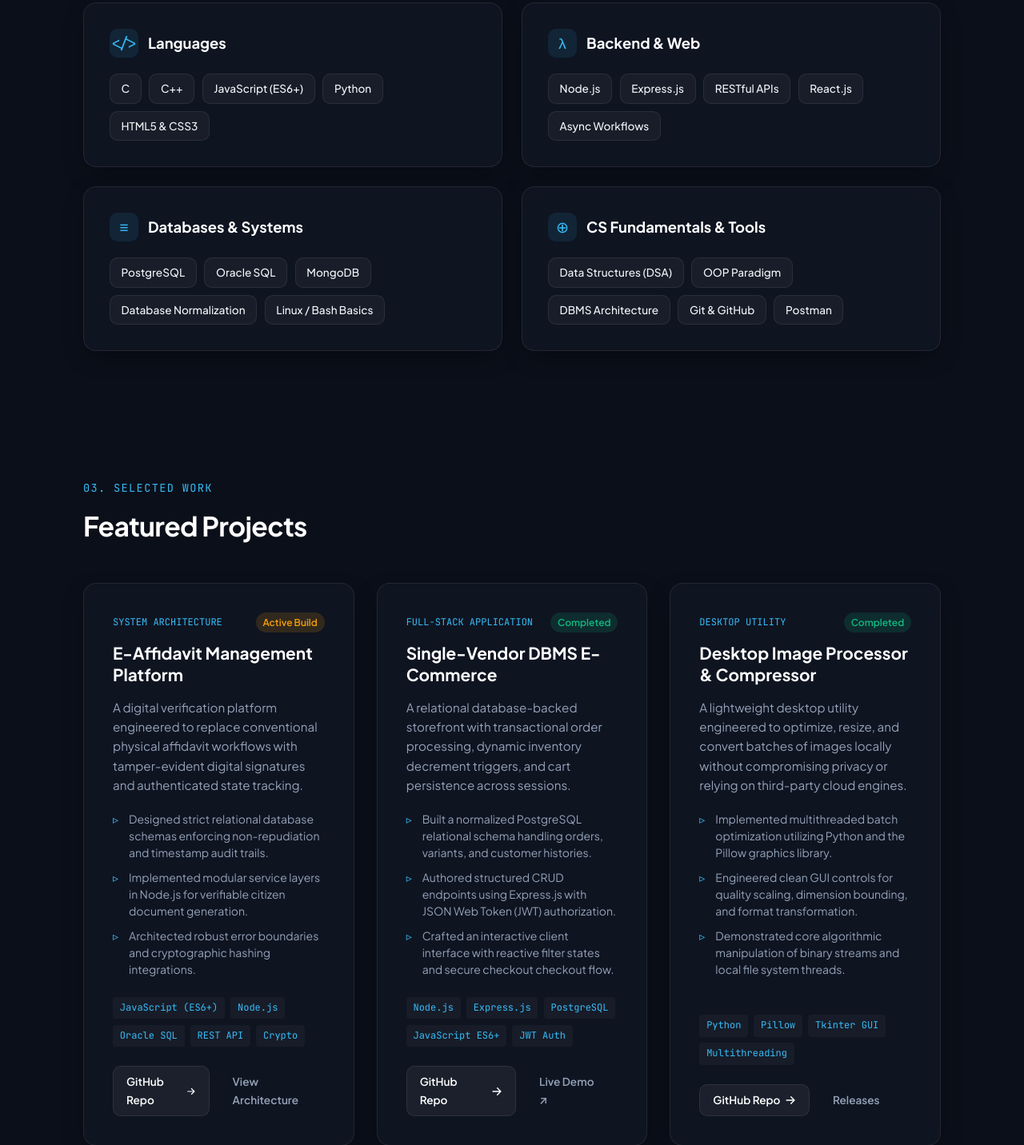
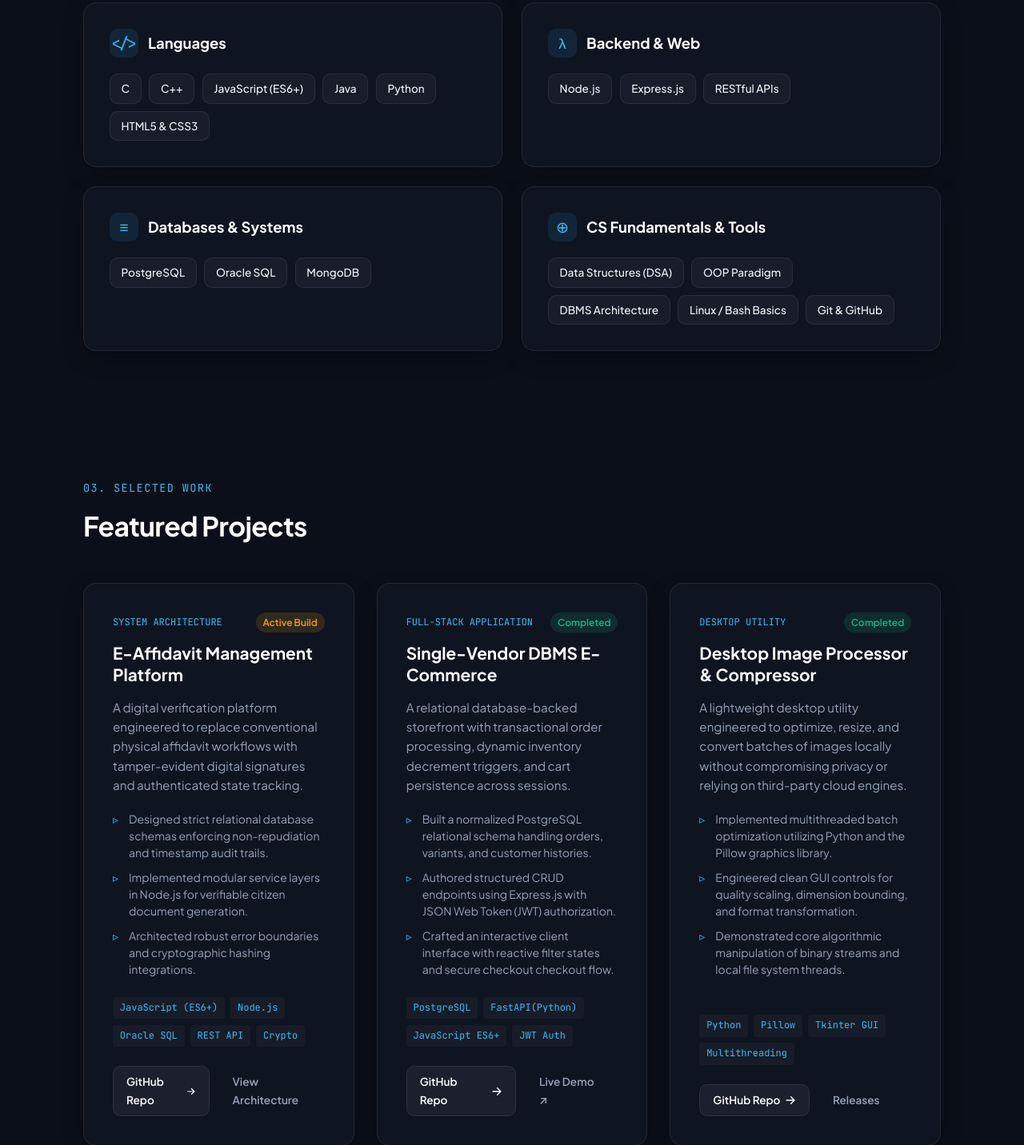
Before and after one commit to abdullahalmonzil/abdullahalmonzil.github.io, a plain HTML site: page index.html in a window 1280 px wide. Shown: the part 1693-3125 px from the top of the page at 80% size. Drawn offline with Linux system fonts and the light colour scheme; a script that the page names is missing.

Commit message:
Update tech skills and project details in index.html

```diff
--- a/index.html
+++ b/index.html
@@ -230,7 +230,7 @@
 
             <div class="about-metric-column">
               <div class="metric-card glassmorphism">
-                <span class="metric-number">3+</span>
+                <span class="metric-number">2+</span>
                 <span class="metric-label">Years of Problem-Solving</span>
                 <p class="metric-text">
                   Dedicated study in C/C++, algorithmic challenges, and system
@@ -269,6 +269,7 @@
                 <span class="tech-pill">C</span>
                 <span class="tech-pill">C++</span>
                 <span class="tech-pill">JavaScript (ES6+)</span>
+                <span class="tech-pill"> Java</span>
                 <span class="tech-pill">Python</span>
                 <span class="tech-pill">HTML5 & CSS3</span>
               </div>
@@ -284,8 +285,6 @@
                 <span class="tech-pill">Node.js</span>
                 <span class="tech-pill">Express.js</span>
                 <span class="tech-pill">RESTful APIs</span>
-                <span class="tech-pill">React.js</span>
-                <span class="tech-pill">Async Workflows</span>
               </div>
             </div>
 
@@ -299,8 +298,6 @@
                 <span class="tech-pill">PostgreSQL</span>
                 <span class="tech-pill">Oracle SQL</span>
                 <span class="tech-pill">MongoDB</span>
-                <span class="tech-pill">Database Normalization</span>
-                <span class="tech-pill">Linux / Bash Basics</span>
               </div>
             </div>
 
@@ -314,8 +311,8 @@
                 <span class="tech-pill">Data Structures (DSA)</span>
                 <span class="tech-pill">OOP Paradigm</span>
                 <span class="tech-pill">DBMS Architecture</span>
+                <span class="tech-pill">Linux / Bash Basics</span>
                 <span class="tech-pill">Git & GitHub</span>
-                <span class="tech-pill">Postman</span>
               </div>
             </div>
           </div>
@@ -422,9 +419,8 @@
                 </li>
               </ul>
               <div class="tech-stack-row">
-                <span class="tech-tag">Node.js</span>
-                <span class="tech-tag">Express.js</span>
                 <span class="tech-tag">PostgreSQL</span>
+                <span class="tech-tag">FastAPI(Python)</span>
                 <span class="tech-tag">JavaScript ES6+</span>
                 <span class="tech-tag">JWT Auth</span>
               </div>
```
